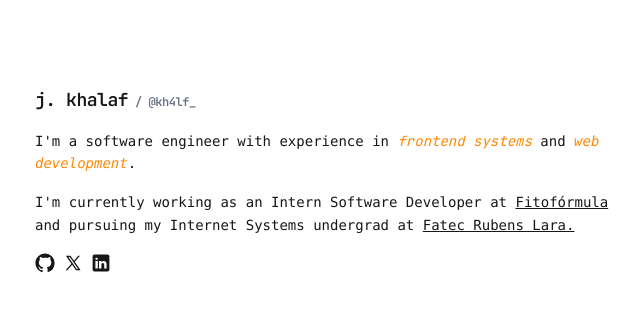
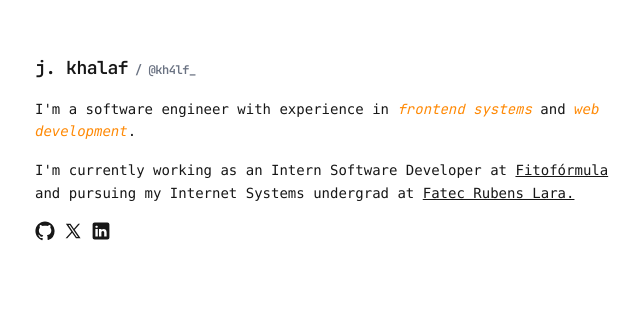
Before and after one commit to joaokhalaf/khalaf, a Next.js app: page / in a window 1280 px wide. Shown: the part 261-572 px from the top of the page, without its empty margins (317-957 px from the left). Built offline with nearby package versions, Linux system fonts and the light colour scheme.

Commit message:
fixing height

```diff
--- a/app/layout.tsx
+++ b/app/layout.tsx
@@ -59,7 +59,7 @@ export default function RootLayout({
   return (
     <html lang="en">
       <body
-        className={`${interSans.variable} ${jetbrains.variable} antialiased max-w-xl mx-4 mt-8 lg:mx-auto`}
+        className={`${interSans.variable} ${jetbrains.variable} antialiased max-w-xl mx-4 lg:mx-auto`}
       >
         {children}
       </body>
```
